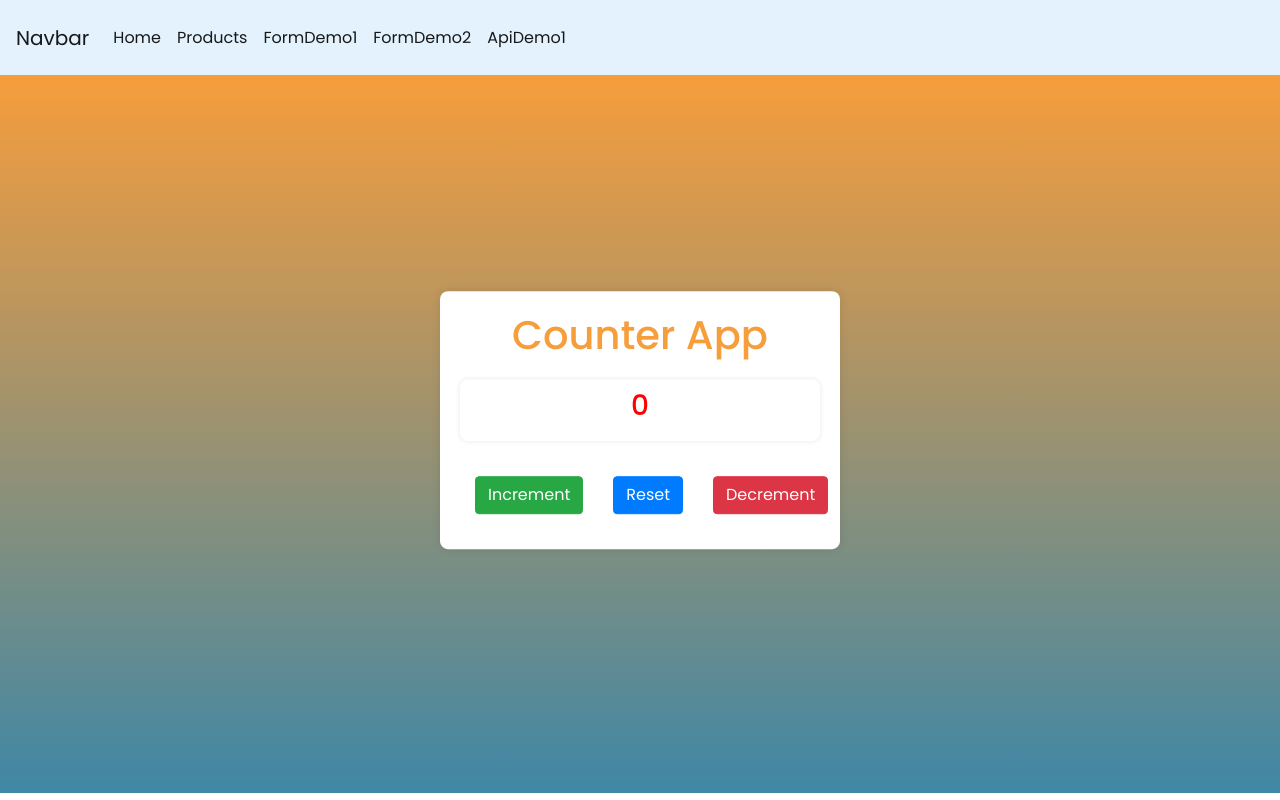
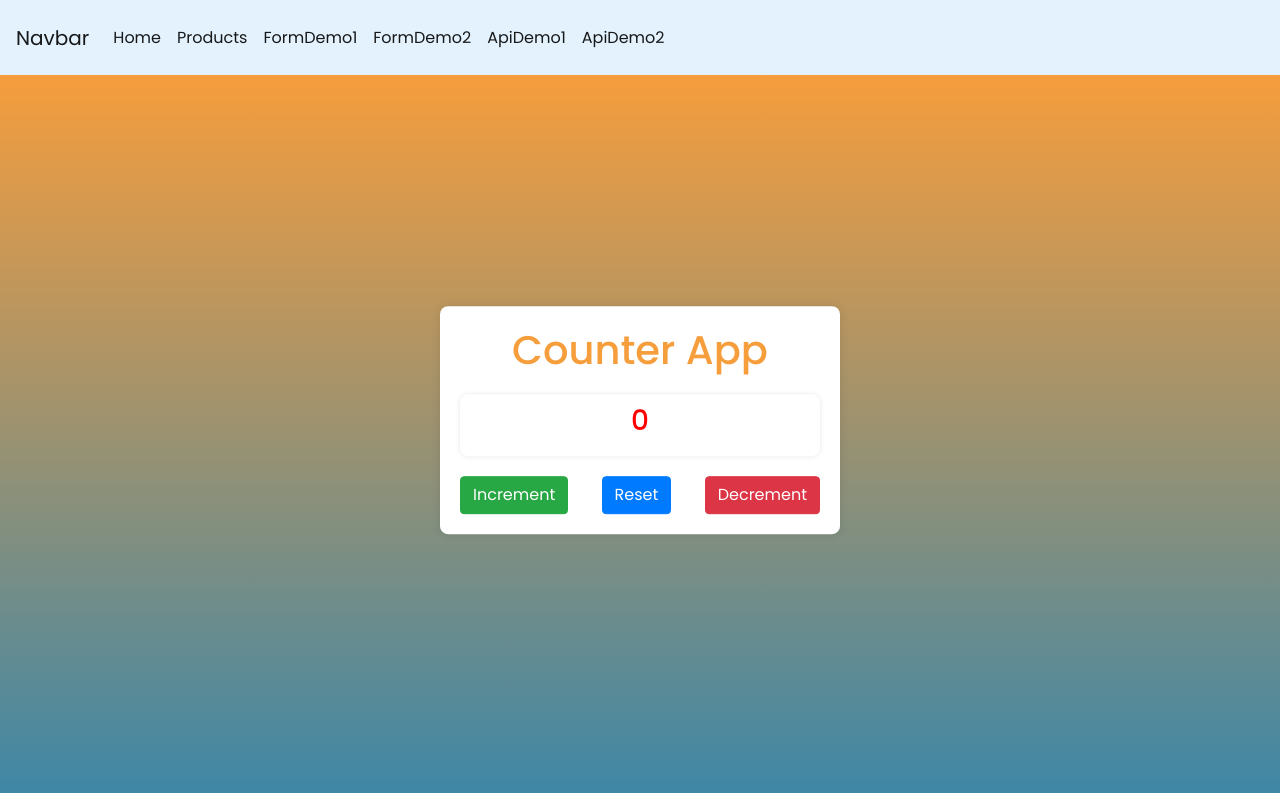
Before and after one commit to 12345-dd/learning24, a React (Create React App) app: page /task in a window 1280 px wide. Built offline with nearby package versions, Linux system fonts and the light colour scheme.

Commit message:
post data

```diff
--- a/package.json
+++ b/package.json
@@ -12,6 +12,7 @@
     "react-hook-form": "^7.51.5",
     "react-router-dom": "^6.23.1",
     "react-scripts": "5.0.1",
+    "react-toastify": "^10.0.5",
     "web-vitals": "^2.1.4"
   },
   "scripts": {
--- a/src/App.js
+++ b/src/App.js
@@ -18,7 +18,8 @@ import { FormTask } from './form/FormTask';
 import { FormTask2 } from './form/FormTask2';
 import { CounterApp } from './components/CounterApp';
 import { FormDemo2 } from './form/FormDemo2';
-import { ApiDemo1 } from './api/ApiDemo1';
+import { ApiDemo1 } from './components/api/ApiDemo1';
+import { ApiDemo2 } from './components/api/ApiDemo2';
 
 
 function App() {
@@ -41,6 +42,7 @@ function App() {
         <Route path='/task1' element={<FormTask/>}></Route>
         <Route path='/task2' element={<FormTask2/>}></Route>
         <Route path='/apidemo1' element={<ApiDemo1/>}></Route>
+        <Route path='/apidemo2' element={<ApiDemo2/>}></Route>
         <Route path='/*' element={<Errorpage/>}></Route>
       </Routes>
       {/* <Header title={title}/> */}
--- a/src/Navbar.jsx
+++ b/src/Navbar.jsx
@@ -46,6 +46,11 @@ export const Navbar = () => {
                     ApiDemo1
                 </Link>
             </li>
+            <li className="nav-item active">
+                <Link className="nav-link" to="/apidemo2">
+                    ApiDemo2
+                </Link>
+            </li>
             </ul>
         </div>
      </nav>
--- a/src/amazon/Errorpage.jsx
+++ b/src/amazon/Errorpage.jsx
@@ -13,7 +13,7 @@ export const Errorpage = () => {
             <p>...maybe the page you're looking for is not found or never existed.</p>
             <Link to="https://www.google.co.in/" target="blank">
             <Link to="/">
-            <button>
+            <button className='.button'>
                 Back to home <i className="far fa-hand-point-right" />
             </button>
             </Link>
--- a/src/assets/counter.css
+++ /dev/null
@@ -1,9 +0,0 @@
-.container {
-    background: #cf1515;
-    padding: 20px;
-    border-radius: 8px;
-    box-shadow: 0 0 10px rgba(0, 0, 0, 0.1);
-    width: 100%;
-    max-width: 400px;
-    margin: 20px auto;
-}
--- a/src/assets/css/counter.css
+++ b/src/assets/css/counter.css
@@ -32,7 +32,7 @@
     align-items: center;
 }
 
-button{
+.button{
     margin: 15px;
 }
 
--- a/src/assets/css/error.css
+++ b/src/assets/css/error.css
@@ -36,7 +36,7 @@ p {
   padding: 0.7rem 0;
 }
 
-button {
+.button {
   padding: 1rem;
   border-radius: 15px;
   outline: none;
--- a/src/assets/css/form.css
+++ b/src/assets/css/form.css
@@ -30,7 +30,7 @@ form {
 
 
 
-button {
+.button {
     width: 100%;
     margin: 10px;
     padding: 10px;
--- a/src/api/ApiDemo1.jsx
+++ b/src/components/api/ApiDemo1.jsx
@@ -1,6 +1,6 @@
 import axios from 'axios'
 import React, { useEffect, useState } from 'react'
-import { CustomLoader } from '../components/CustomLoader';
+import { CustomLoader } from '../CustomLoader';
 
 export const ApiDemo1 = () => {
     const [users, setusers] = useState([]);
@@ -59,7 +59,7 @@ export const ApiDemo1 = () => {
                                 <td>{d.email}</td>
                                 <td>{d.age}</td>
                                 <td>
-                                    <button onClick={()=>{deleteApi(d._id)}}style={{color:"#fff",backgroundColor:"red"}}>Delete</button>
+                                    <button onClick={()=>{deleteApi(d._id)}} className='btn btn-primary'>Delete</button>
                                 </td>
                             </tr>
                         )
--- /dev/null
+++ b/src/components/api/ApiDemo2.jsx
@@ -0,0 +1,87 @@
+import axios from "axios";
+import React from "react";
+import { useForm } from "react-hook-form";
+import { useNavigate } from "react-router-dom";
+import { ToastContainer, toast } from 'react-toastify';
+import 'react-toastify/dist/ReactToastify.css';
+
+export const ApiDemo2 = () => {
+  const navigate = useNavigate();
+  //post
+  //form.. data --> post
+  const postData = async (data) => {
+    //name,email,age,isActive --> json object
+    // const userObj = {
+    //   name: "kunal",
+    //   age: 24,
+    //   email: "kunal@gmail.com",
+    //   isActive: true,
+    // };
+    const res = await axios.post(
+      "https://node5.onrender.com/user/user",data);
+    console.log(res.data); //actual api response...
+    console.log(res.status); //status code
+    if (res.status === 201) {
+      ////alert("Data posted successfully")
+      toast.success("User Added Successfully !!", {
+        position: "top-center",
+        autoClose: 3000,
+        hideProgressBar: false,
+        closeOnClick: true,
+        pauseOnHover: true,
+        draggable: true,
+        progress: undefined,
+        theme: "dark",
+      });
+      setTimeout(() => {
+        navigate("/apidemo1");
+      }, 3100);
+      //navigate("/apidemo1");
+    }
+  };
+
+  const {register,handleSubmit} = useForm();
+
+
+  return (
+    <div>
+      <ToastContainer
+        position="top-center"
+        autoClose={53000}
+        hideProgressBar={false}
+        newestOnTop={false}
+        closeOnClick
+        rtl={false}
+        pauseOnFocusLoss
+        draggable
+        pauseOnHover
+        theme="dark"
+      />
+      <h1>ApiDemo2</h1>
+      <form onSubmit={handleSubmit(postData)}>
+        <div>
+            <label>Name</label>
+            <input type="text" {...register("name")} />
+        </div>
+        <div>
+            <label>Age</label>
+            <input type="number" {...register("age")} />
+        </div>
+        <div>
+            <label>Email</label>
+            <input type="email" {...register("email")} />
+        </div>
+        <div>
+            <input type="submit" value="Post Data"/>
+        </div>
+      </form>
+      {/* <button
+        onClick={() => {
+          postData();
+        }}
+      >
+        Post Data
+      </button> */}
+    </div>
+  );
+};
--- a/src/form/FormTask2.jsx
+++ b/src/form/FormTask2.jsx
@@ -1,5 +1,5 @@
 import React, { useState } from 'react';
-import '../assets/css/form.css';
+import '../assets/css/form.css'
 import { useForm } from 'react-hook-form';
 
 export const FormTask2 = () => {
```
Also changed, not shown: 1 other file (tests, documents, lock files or other folders).
